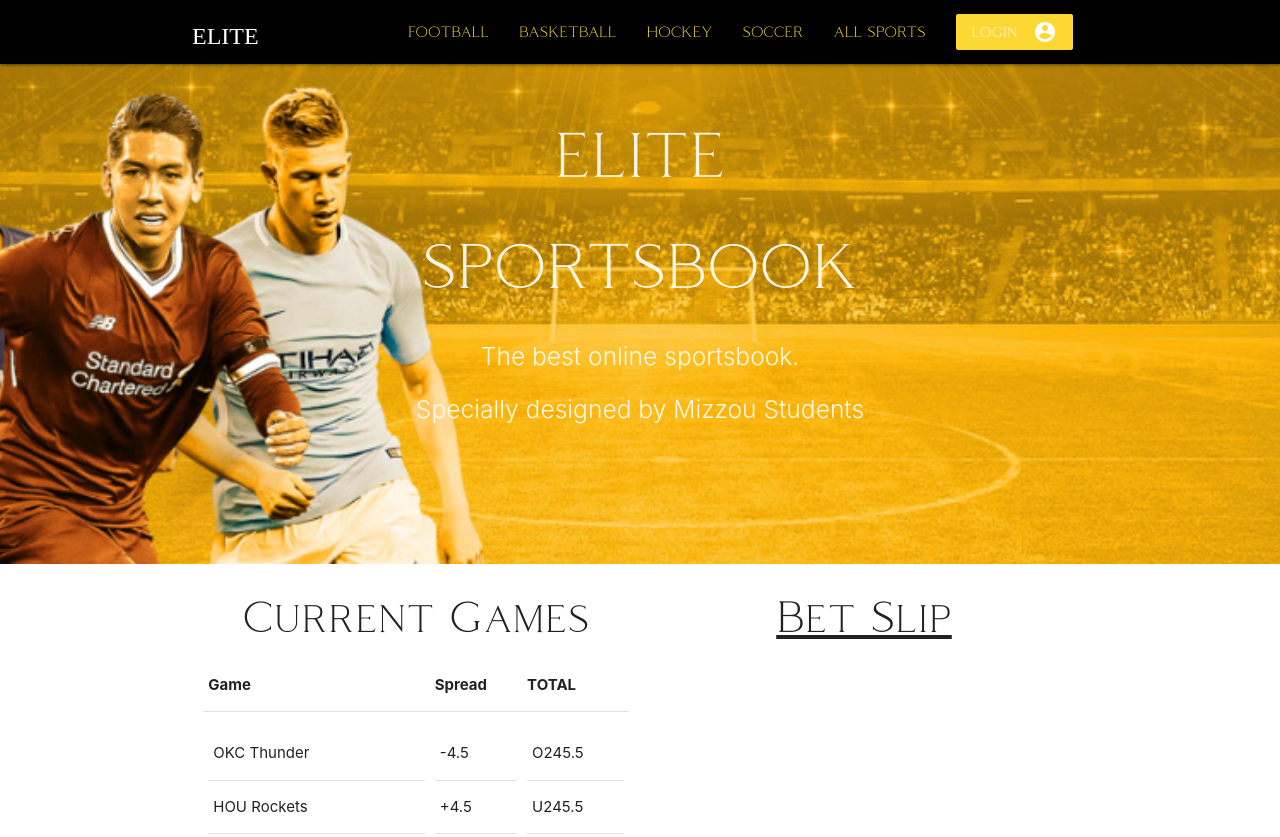
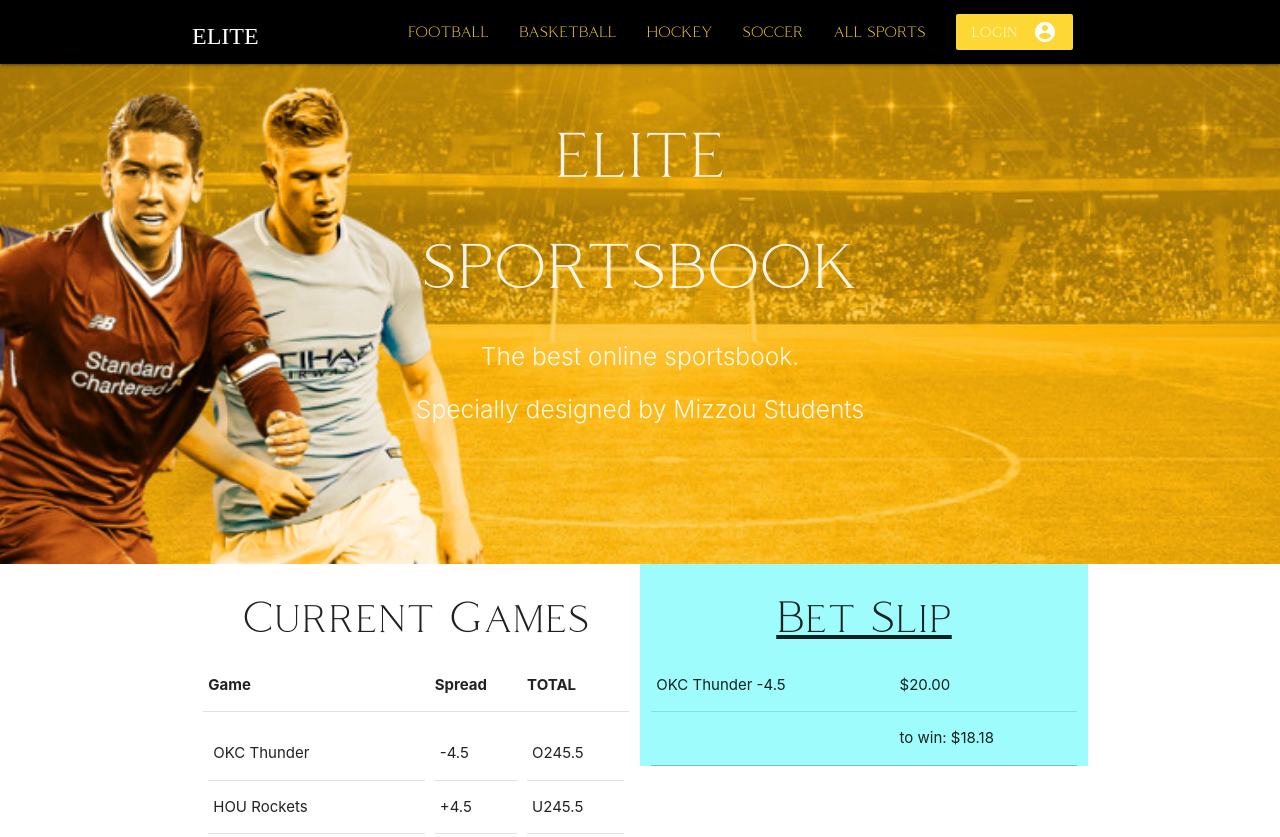
Before and after one commit to sahandian/FrontEndSportsbookElite, a plain HTML site: page betSlipPage.html in a window 1280 px wide. Shown: the top 837 px of the page. Drawn offline with nearby package versions, Linux system fonts and the light colour scheme.

Commit message:
liking this better, but i still dont understand some stuff
I need to understand sports betting, also auto updating still necessary

```diff
--- a/betSlipPage.html
+++ b/betSlipPage.html
@@ -224,8 +224,29 @@
         </tbody>
       </table>
       </div> -->
-      <div class="col s6">
+      <div class="col s6" style="background-color: rgb(158, 252, 252);" >
         <h3 class="header center coldiac-text" style="text-decoration: underline">Bet Slip</h3>
+        <Table>
+            <!-- make these repeatable and auto generating -->
+            <tbody>
+               <tr>
+                   <td>
+                       OKC Thunder -4.5
+                   </td>
+                   <td style="text-decoration-color: green">
+                    <!-- why is this text not green -->
+                       $20.00
+                   </td>
+               </tr>
+               <tr>
+                   <td></td>
+                   <td>to win: $18.18</td>
+               </tr>
+               <tr>
+
+               </tr>
+            </tbody>
+        </Table>
 
       </div>
 
```
